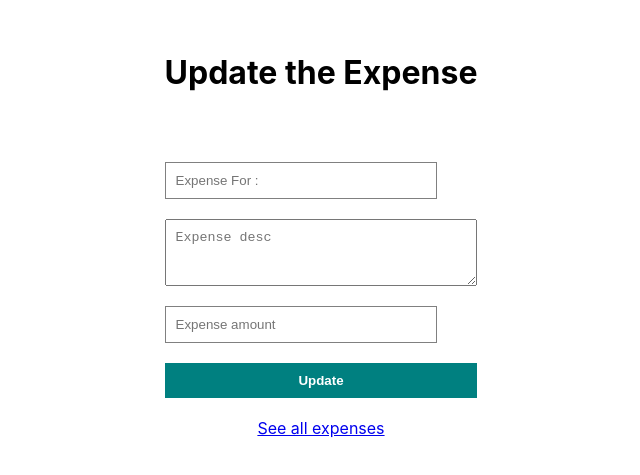
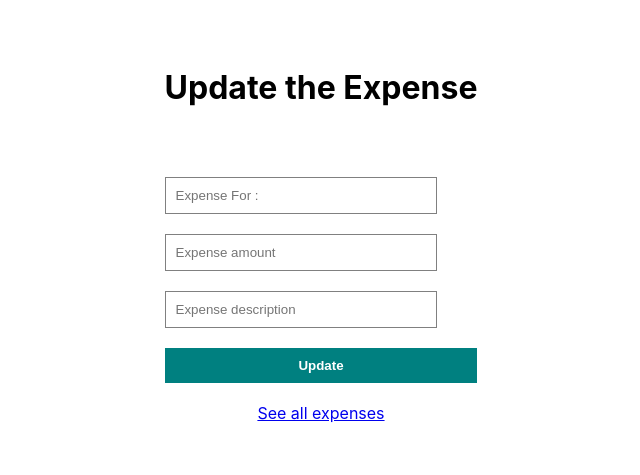
Before and after one commit to roshan786143/ExpenseTrackerProject, a React (Create React App) app in the folder client/: page /update/1 in a window 1280 px wide. Shown: the part 165-640 px from the top of the page, without its empty margins (319-959 px from the left). Built offline with nearby package versions, Linux system fonts and the light colour scheme.

Commit message:
razorpay

```diff
--- a/client/src/pages/Update.jsx
+++ b/client/src/pages/Update.jsx
@@ -41,17 +41,23 @@ const Update = () => {
         name="title"
         onChange={handleChange}
       />
-      <textarea
+      {/* <textarea
         rows={3}
         type="text"
         placeholder="Expense desc"
         name="desc"
         onChange={handleChange}
-      />
+      /> */}
       <input
         type="number"
         placeholder="Expense amount"
         name="price"
+        onChange={handleChange}
+      />
+      <input
+        type="text"
+        placeholder="Expense description"
+        name="desc"
         onChange={handleChange}
       />
       {/* <input
```
